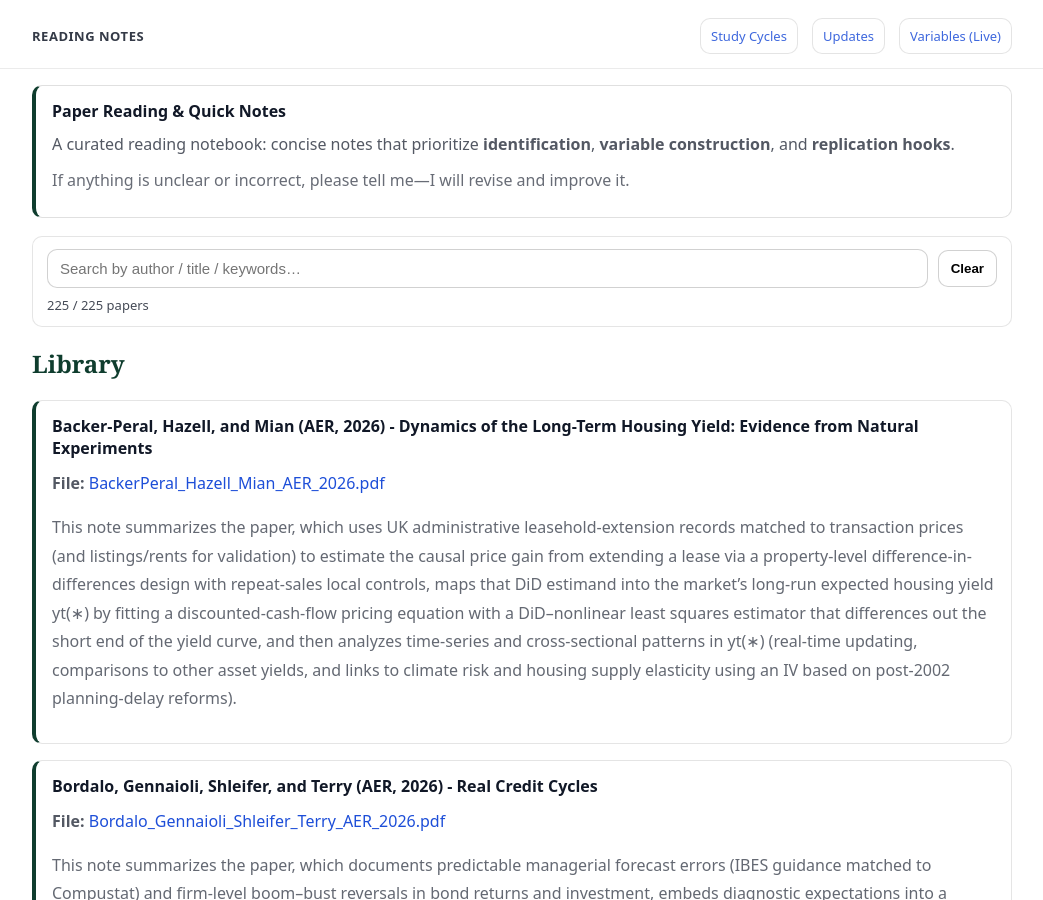
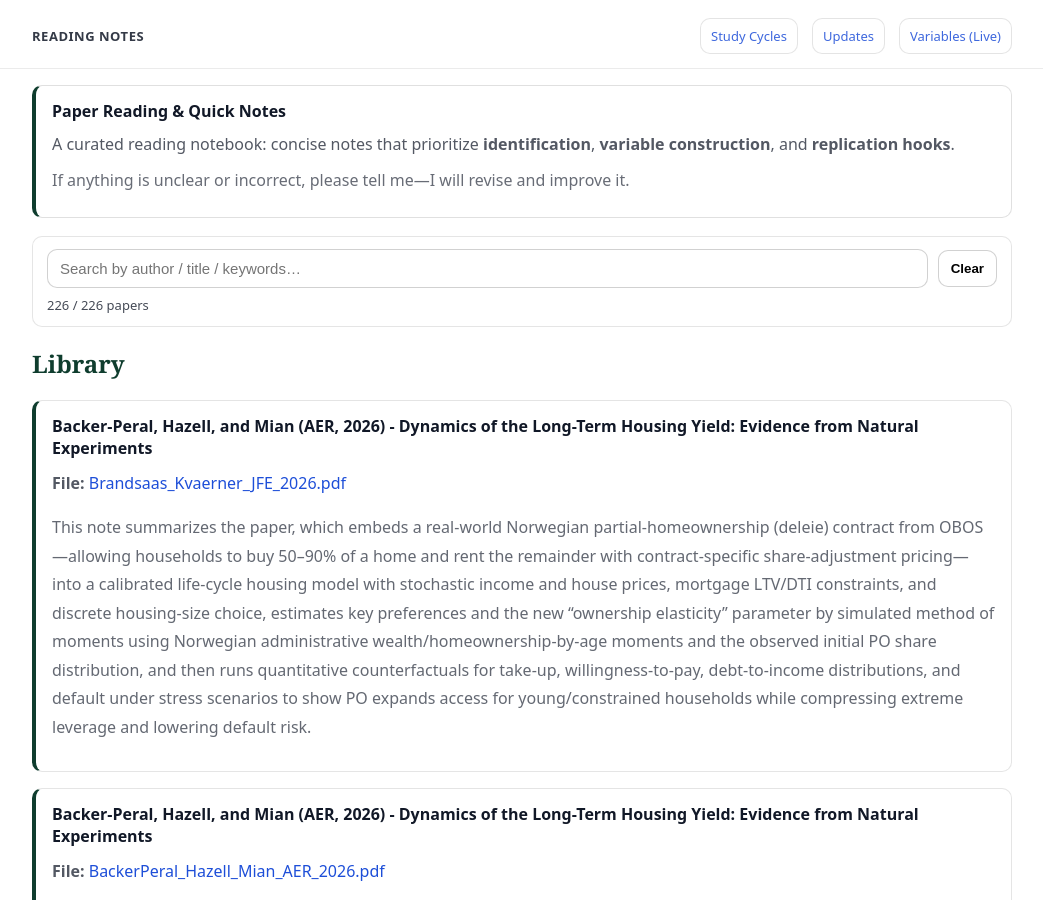
Before and after one commit to yaxinzn/study-archive, a Jekyll site: the page built from reading/index.md, in a window 1280 px wide and 900 px high. Shown: the whole window, without its empty margins (118-1161 px from the left). Built offline with Jekyll 4.4.1, drawn with Linux system fonts in a browser that asks for light colours.

Commit message:
Reading: add/update Brandsaas_Kvaerner_JFE_2026.pdf

```diff
--- a/_data/reading.yml
+++ b/_data/reading.yml
@@ -1,3 +1,7 @@
+- title: "Backer-Peral, Hazell, and Mian (AER, 2026) - Dynamics of the Long-Term Housing Yield: Evidence from Natural Experiments"
+  file: "Brandsaas_Kvaerner_JFE_2026.pdf"
+  desc: "This note summarizes the paper, which embeds a real-world Norwegian partial-homeownership (deleie) contract from OBOS—allowing households to buy 50–90% of a home and rent the remainder with contract-specific share-adjustment pricing—into a calibrated life-cycle housing model with stochastic income and house prices, mortgage LTV/DTI constraints, and discrete housing-size choice, estimates key preferences and the new “ownership elasticity” parameter by simulated method of moments using Norwegian administrative wealth/homeownership-by-age moments and the observed initial PO share distribution, and then runs quantitative counterfactuals for take-up, willingness-to-pay, debt-to-income distributions, and default under stress scenarios to show PO expands access for young/constrained households while compressing extreme leverage and lowering default risk."
+
 - title: "Backer-Peral, Hazell, and Mian (AER, 2026) - Dynamics of the Long-Term Housing Yield: Evidence from Natural Experiments"
   file: "BackerPeral_Hazell_Mian_AER_2026.pdf"
   desc: "This note summarizes the paper, which uses UK administrative leasehold-extension records matched to transaction prices (and listings/rents for validation) to estimate the causal price gain from extending a lease via a property-level difference-in-differences design with repeat-sales local controls, maps that DiD estimand into the market’s long-run expected housing yield yt(∗) by fitting a discounted-cash-flow pricing equation with a DiD–nonlinear least squares estimator that differences out the short end of the yield curve, and then analyzes time-series and cross-sectional patterns in yt(∗) (real-time updating, comparisons to other asset yields, and links to climate risk and housing supply elasticity using an IV based on post-2002 planning-delay reforms)."
```
Also changed, not shown: 1 other file.
